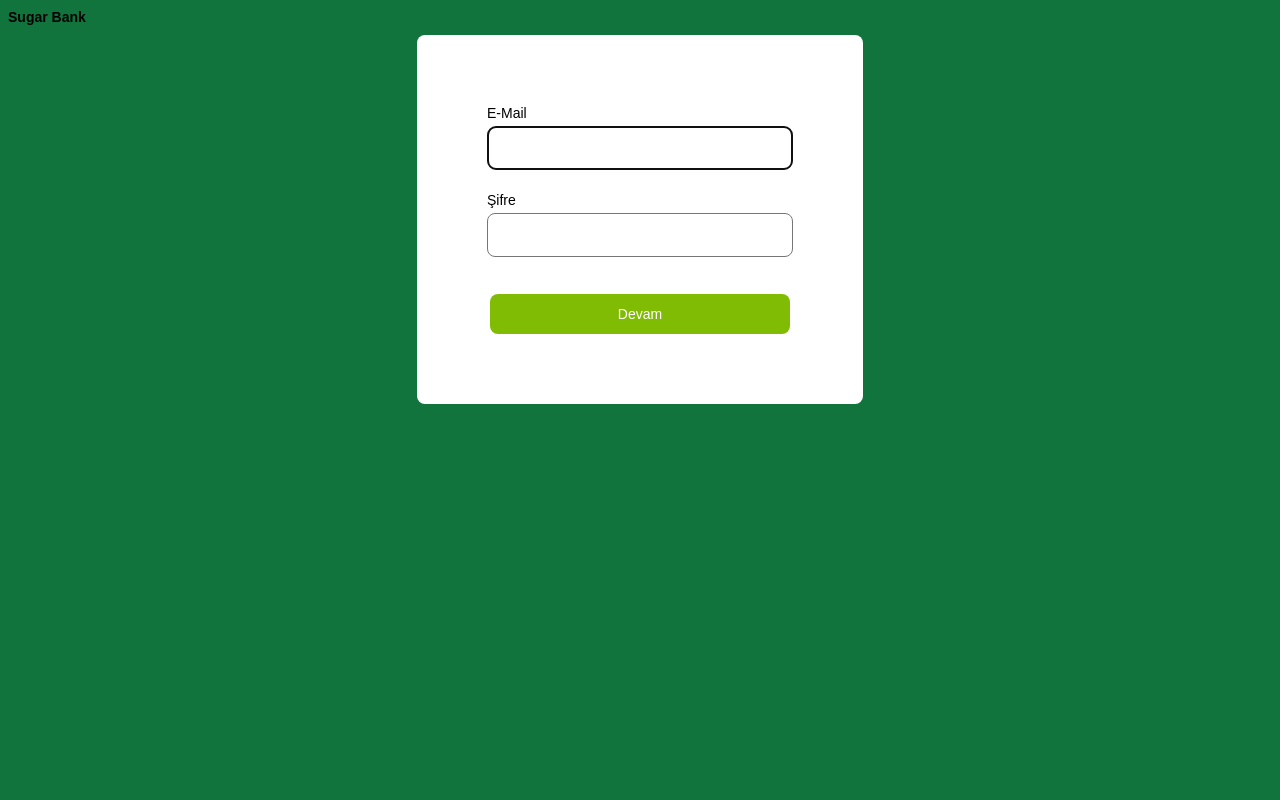
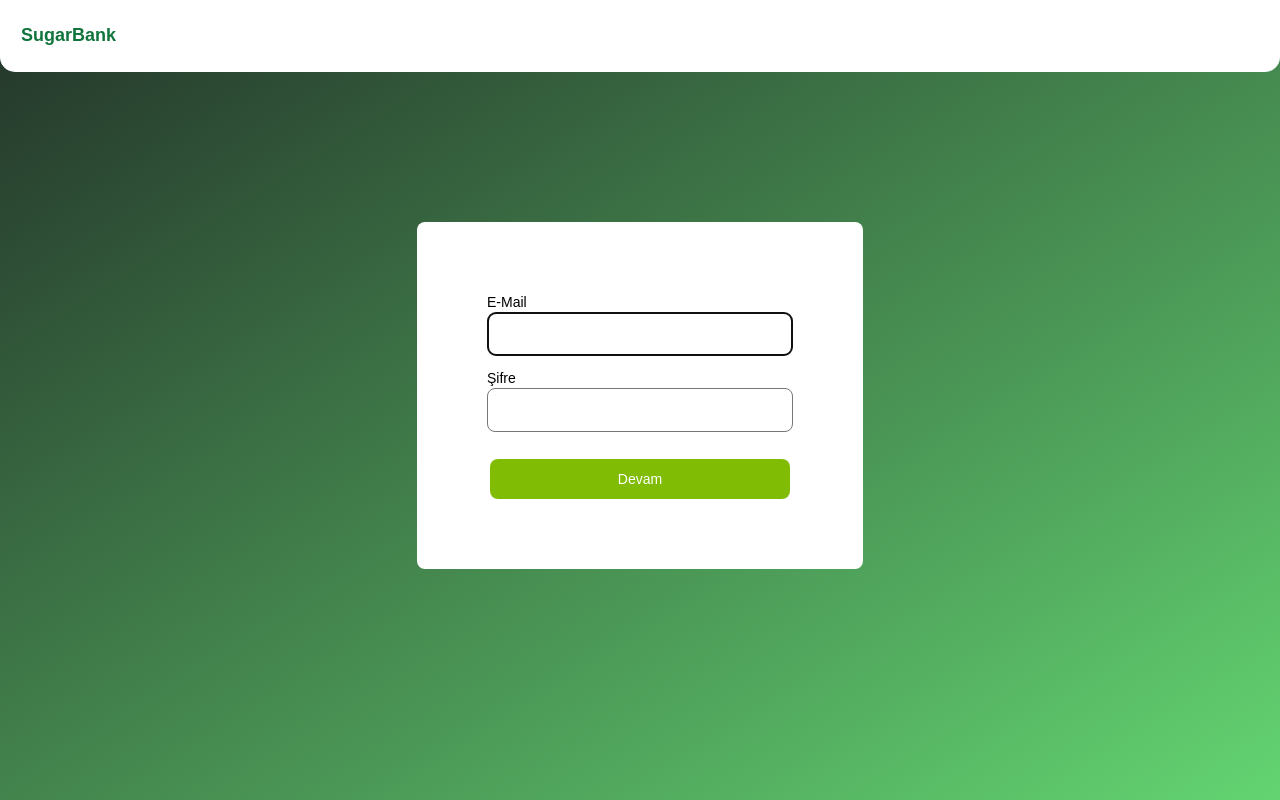
Before and after one commit to mertkilicaslan/Remote_Customer_Acquisition_System, a React (Create React App) app: page / in a window 1280 px wide. Built offline with nearby package versions, Linux system fonts and the light colour scheme.

Commit message:
front-end improvements 2

```diff
--- a/src/App.css
+++ b/src/App.css
@@ -4,8 +4,45 @@
   font-size: 14px;
 }
 
+html,
 body {
-  background-color: #10743c;
+  margin: 0;
+  height: 100%;
+  padding: 0;
+}
+
+
+header {
+  background-color: #fff;
+  color: #10743c;
+  width: 100%;
+  height: 72px;
+  display: flex;
+  margin-bottom: 150px;
+  justify-content: space-between;
+  border-bottom-left-radius: 15px;
+  border-bottom-right-radius: 15px;
+  position: relative;
+}
+
+header button {
+  width: 100px;
+  height: 30px;
+  font-weight: bold;
+  font-size: 18px;
+  margin-top: 20px;
+  margin-left: 15px;
+  border-radius: 8px;
+  background-color: #fff;
+  color: #10743c;
+}
+
+header button:hover {
+  background-color: #fff;
+}
+
+body {
+  background-image: linear-gradient(to bottom right, #233329, #63D471);
   justify-content: center;
 }
 
@@ -23,7 +60,7 @@ body {
   position: relative;
   width: 300px;
   height: 40px;
-  margin-bottom: 10px;
+  margin-bottom: 2px;
   border-radius: 8px;
   border-style: solid;
   border-width: 1px;
@@ -34,9 +71,10 @@ button {
   height: 40px;
   margin-top: 15px;
   border-radius: 8px;
-  color: white;
+  color: #fff;
   background-color: #80bc04;
   border: 0;
+  cursor: pointer;
 }
 
 button:hover {
@@ -46,7 +84,8 @@ button:hover {
 label {
   text-align: left;
   display: flex;
-  padding-bottom: 5px;
+  padding-bottom: 2px;
+  padding-top: 2px;
 }
 
 .checkBoxes {
@@ -59,7 +98,7 @@ input {
   text-indent: 10px;
 }
 
-p {
+.errorValue {
   position: relative;
   color: #ff4444;
   text-align: left;
@@ -67,5 +106,6 @@ p {
   font-weight: 400;
   line-height: 1.25;
   margin-top: 0px;
+  margin-bottom: 10px;
   width: 300px;
 }
--- a/src/App.js
+++ b/src/App.js
@@ -14,6 +14,11 @@ function App() {
   const initalValues = {
     email: "",
     password: "",
+    name: "",
+    surname: "",
+    birthday: "",
+    tcNo: "",
+    phoneNo: "",
   };
 
   const [formValues, setFormValues] = useState(initalValues);
@@ -26,9 +31,13 @@ function App() {
 
   const validate = (values) => {
     const errors = {};
-    const regexEmail = /^\w+([\.-]?\w+)*@\w+([\.-]?\w+)*(\.\w{2,3})+$/;
+    const regexEmail = /^\w+([.-]?\w+)*@\w+([.-]?\w+)*(.\w{2,3})+$/;
     const regexPassword = /^(?=.*\d)(?=.*[a-z])(?=.*[A-Z])[0-9a-zA-Z]{8,}$/;
+    const regexTcNo = /^[1-9]{1}[0-9]{9}[02468]{1}$/;
+    const regexPhoneNo =
+      /^[+]?[(]?[0-9]{3}[)]?[-\s.]?[0-9]{3}[-\s.]?[0-9]{4,6}$/im;
 
+    if (showMailPass) {
       if (!values.email) {
         errors.email = "Lütfen e-mail adresinizi giriniz.";
       } else if (!regexEmail.test(values.email)) {
@@ -40,20 +49,42 @@ function App() {
         errors.password =
           "Şifreniz en az sekiz karakter, bir büyük harf, bir küçük harf ve bir sayı içermelidir.";
       }
+    } else if (showNameSurnameDate) {
+      if (!values.name) {
+        errors.name = "Lütfen isminizi giriniz.";
+      }
+      if (!values.surname) {
+        errors.surname = "Lütfen soyisminizi giriniz.";
+      }
+      if (!values.birthday) {
+        errors.birthday = "Lütfen doğum tarihinizi giriniz.";
+      }
+    } else if (showPhoneTC) {
+      if (!values.tcNo) {
+        errors.tcNo = "Lütfen TC Kimlik Numaranızı giriniz.";
+      } else if (!regexTcNo.test(values.tcNo)) {
+        errors.tcNo = "TC Kimlik Numaranızı kontrol edin.";
+      }
+      if (!values.phoneNo) {
+        errors.phoneNo = "Lütfen cep telefon numaranızı giriniz.";
+      } else if (!regexPhoneNo.test(values.phoneNo)) {
+        errors.phoneNo = "Cep telefon numaranızı kontrol edin.";
+      }
+    }
 
     return errors;
   };
 
   useEffect(() => {
     console.log("error", formErrors);
+    console.log("value", formValues);
     if (Object.keys(formErrors).length === 0) {
       console.log("value", formValues);
     }
-  }, [formErrors]);
+  }, [formErrors, formValues, doesConfirm]);
 
   return (
     <>
-      <h1>Sugar Bank</h1>
 
       <div>
         {showMailPass && (
@@ -70,7 +101,7 @@ function App() {
                 onChange={handleChange}
               ></input>
             </div>
-            <p>{formErrors.email}</p>
+            <p className="errorValue">{formErrors.email}</p>
 
             <div>
               <label htmlFor="password">Şifre</label>
@@ -83,7 +114,7 @@ function App() {
                 onChange={handleChange}
               ></input>
             </div>
-            <p>{formErrors.password}</p>
+            <p className="errorValue">{formErrors.password}</p>
 
             <button
               onClick={(e) => {
@@ -93,6 +124,7 @@ function App() {
                 if (Object.keys(errors).length) {
                   setFormErrors(errors);
                 } else {
+                  setFormErrors({});
                   setShow(false);
                   setShow2(true);
                 }
@@ -108,27 +140,55 @@ function App() {
             <div>
               <label htmlFor="name">Ad</label>
               <input
+                autoFocus
                 className="input-center"
                 type="text"
                 id="name"
-                autoFocus
+                name="name"
+                value={formValues.name}
+                onChange={handleChange}
               ></input>
             </div>
+            <p className="errorValue">{formErrors.name}</p>
 
             <div>
               <label htmlFor="surname">Soyad</label>
-              <input className="input-center" type="text" id="surname"></input>
+              <input
+                className="input-center"
+                type="text"
+                id="surname"
+                name="surname"
+                value={formValues.surname}
+                onChange={handleChange}
+              ></input>
             </div>
+            <p className="errorValue">{formErrors.surname}</p>
 
             <div>
               <label htmlFor="birthday">Doğum Tarihi</label>
-              <input className="input-center" type="date" id="birthday"></input>
+              <input
+                className="input-center"
+                type="date"
+                id="birthday"
+                name="birthday"
+                value={formValues.birthday}
+                onChange={handleChange}
+              ></input>
             </div>
+            <p className="errorValue">{formErrors.birthday}</p>
 
             <button
-              onClick={() => {
+              onClick={(e) => {
+                e.preventDefault();
+                const errors = validate(formValues);
+
+                if (Object.keys(errors).length) {
+                  setFormErrors(errors);
+                } else {
+                  setFormErrors({});
                   setShow2(false);
                   setShow3(true);
+                }
               }}
             >
               Devam
@@ -139,19 +199,31 @@ function App() {
         {showPhoneTC && (
           <form className="center">
             <div>
-              <label htmlFor="TC">TC Kimlik Numarası</label>
+              <label htmlFor="tcNo">TC Kimlik Numarası</label>
+              <input
+                autoFocus
+                className="input-center"
+                type="text"
+                id="tcNo"
+                name="tcNo"
+                value={formValues.tcNo}
+                onChange={handleChange}
+              ></input>
+            </div>
+            <p className="errorValue">{formErrors.tcNo}</p>
+
+            <div>
+              <label htmlFor="phoneNo">Cep Telefon Numarası</label>
               <input
                 className="input-center"
                 type="text"
-                id="TC"
-                autoFocus
+                id="phoneNo"
+                name="phoneNo"
+                value={formValues.phoneNo}
+                onChange={handleChange}
               ></input>
             </div>
-
-            <div>
-              <label htmlFor="phoneNum">Cep Telefon Numarası</label>
-              <input className="input-center" type="text" id="phoneNum"></input>
-            </div>
+            <p className="errorValue">{formErrors.phoneNo}</p>
 
             <div className="checkBoxes">
               <input
@@ -159,13 +231,9 @@ function App() {
                 id="uzaktanMusteri"
                 name="checkbox1"
                 value="uzaktanMusteri"
-                onChange={(e) => {
+                onClick={(e) => {
                   if (e.target.checked) {
                     setShow4(true);
-
-                    if (!doesConfirm) {
-                      e.target.checked = true;
-                    }
                   }
                 }}
               ></input>
@@ -178,14 +246,15 @@ function App() {
                 trigger2={doesConfirm}
                 setTrigger2={setConfirm}
               >
+                <h2> Ayıdnlatma Metni</h2>
                 <p>
-                  <h2> Ayıdnlatma Metni</h2>
                   &emsp; Ayıdnlatma Metni Ayıdnlatma Metni Ayıdnlatma Metni
                   Ayıdnlatma Metni Ayıdnlatma Metni Ayıdnlatma Metni Ayıdnlatma
                   Metni Ayıdnlatma Metni Ayıdnlatma Metni Ayıdnlatma Metni
                   Ayıdnlatma Metni Ayıdnlatma Metni Ayıdnlatma Metni Ayıdnlatma
                   Metni Ayıdnlatma Metni Ayıdnlatma Metni Ayıdnlatma Metni
-                  Ayıdnlatma Metni Ayıdnlatma Metni Ayıdnlatma Metni
+                  Ayıdnlatma Metni Ayıdnlatma Metni Ayıdnlatma Metni Ayıdnlatma
+                  Metni Ayıdnlatma Metni Ayıdnlatma Metni Ayıdnlatma Metni
                 </p>
               </TermsConditions>
             </div>
@@ -201,8 +270,16 @@ function App() {
             </div>
 
             <button
-              onClick={() => {
+              onClick={(e) => {
+                e.preventDefault();
+                const errors = validate(formValues);
+
+                if (Object.keys(errors).length) {
+                  setFormErrors(errors);
+                } else {
+                  setFormErrors({});
                   setShow3(false);
+                }
               }}
             >
               Müşteri Ol
--- a/src/Components/TermsConditions.js
+++ b/src/Components/TermsConditions.js
@@ -1,7 +1,7 @@
 import React from "react";
 import "./TermsConditions.css";
 
-function TermsConditions(props) {
+function TermsConditions(props, {onChange}) {
   return props.trigger ? (
     <div className="termsConditions">
       <div className="termsConditions-inner">
@@ -28,7 +28,7 @@ function TermsConditions(props) {
       </div>
     </div>
   ) : (
-    ""
+    null
   );
 }
 
--- a/src/index.js
+++ b/src/index.js
@@ -6,6 +6,9 @@ import "./App.css";
 const root = ReactDOM.createRoot(document.getElementById("root"));
 root.render(
   <React.StrictMode>
+    <header>
+      <button>SugarBank</button>
+    </header>
     <App />
   </React.StrictMode>
 );
```
Lines whose indentation alone changed are shown as unchanged.
